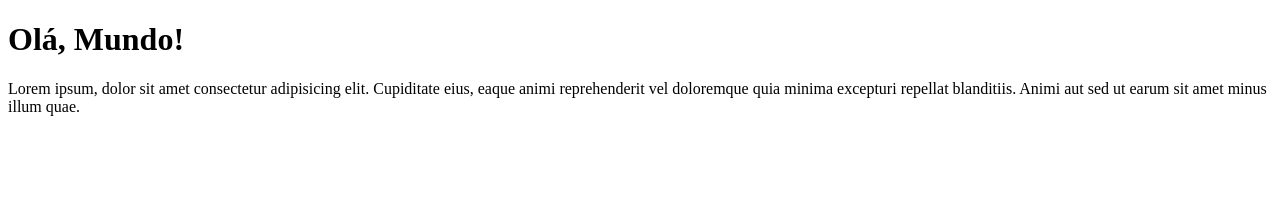
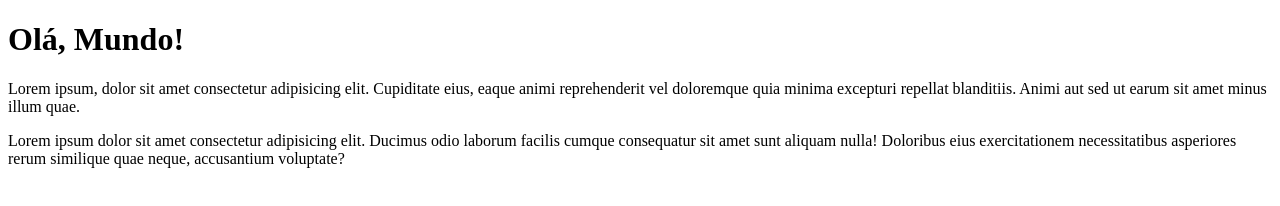
Before and after one commit to vr-s/Hello-World, a plain HTML site: page site-exemplo/index.html in a window 1280 px wide. Drawn offline with Linux system fonts and the light colour scheme.

Commit message:
Adição de mais um parágrafo

```diff
--- a/site-exemplo/index.html
+++ b/site-exemplo/index.html
@@ -9,5 +9,7 @@
     <h1>Olá, Mundo!</h1>
     <p>Lorem ipsum, dolor sit amet consectetur adipisicing elit. Cupiditate eius, eaque animi reprehenderit vel doloremque quia minima excepturi repellat blanditiis. Animi aut sed ut earum sit amet minus illum quae.</p>
 
+    <p>Lorem ipsum dolor sit amet consectetur adipisicing elit. Ducimus odio laborum facilis cumque consequatur sit amet sunt aliquam nulla! Doloribus eius exercitationem necessitatibus asperiores rerum similique quae neque, accusantium voluptate?</p>
+
 </body>
 </html>
```
